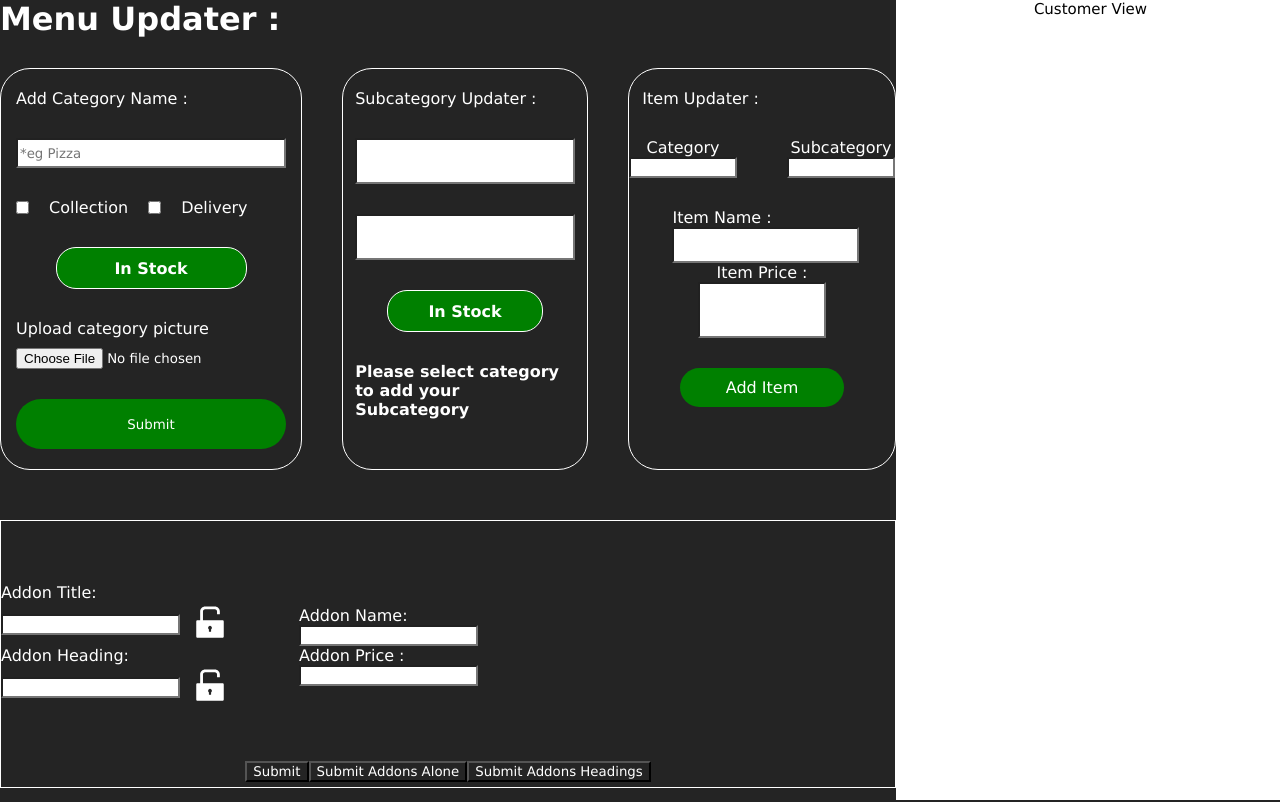
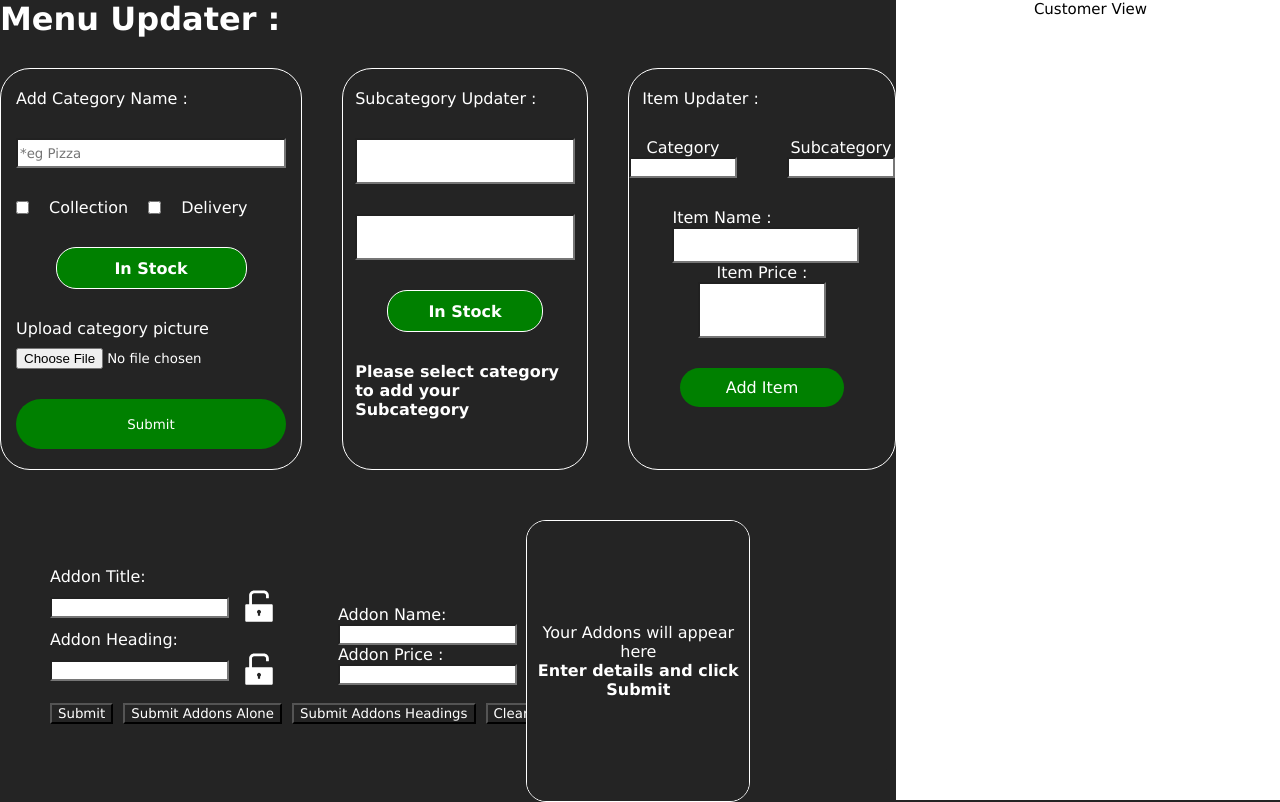
Before and after one commit to sreekanthSubramani/restaurant-client-control-react-js-, a React (Vite) app in the folder restaurantclient/: page /login in a window 1280 px wide. Built offline with nearby package versions, Linux system fonts and the light colour scheme.

Commit message:
addon styled

```diff
--- a/restaurantclient/src/Components/AddonPage/AddonPage.jsx
+++ b/restaurantclient/src/Components/AddonPage/AddonPage.jsx
@@ -3,10 +3,12 @@ import { fullSetAddOn,addAddons,addNewHeadingGroup } from '../../Redux/Slice/Add
 import { useState } from 'react'
 import { AiFillLock } from "react-icons/ai";
 import { AiFillUnlock } from "react-icons/ai";
+import ShowAddonsView from './ShowAddonsView/ShowAddons';
+import { AiOutlineLink } from "react-icons/ai";
 import './Addonpage.css'
 
 
-//adding addons alone with headings - to find the right heading and adding addons
+    //Show the Addons selected and work on linkage
 
 export default function Addonpage(){
 
@@ -16,6 +18,7 @@ export default function Addonpage(){
     const [addOnPrice, setAddOnPrice] = useState('')
     const [lockTitle, setLockTitle] = useState(false)
     const [lockHeading, setLockHeading] = useState(false)
+    const [showAddons, setShowAddons] = useState(false)
 
 
     function lockTitleTitle(){
@@ -33,7 +36,7 @@ export default function Addonpage(){
     const addHeadingGroup = useDispatch()
 
         function handleAddOnGroup(){
-
+                setShowAddons(true)
                 const addOnDetails = [{
                     addOnHeading : addOnHeading,
                     addOns : [{
@@ -59,8 +62,6 @@ export default function Addonpage(){
 
         }
 
-        console.log(addOnSelector, 'add on slice')
-
 
         function handleNewHeadings(){
 
@@ -76,6 +77,16 @@ export default function Addonpage(){
                 addOnDetails : addOnDetails
             }))
         }
+
+        function clearAll(){
+            setAddOnTitle('')
+            setAddOnHeading('')
+            setAddOnName('')
+            setAddOnPrice('')
+        }
+
+
+        const addOnsHere = useSelector((state)=> state.addOnSlice)
 
     return(
         <>
@@ -115,6 +126,12 @@ export default function Addonpage(){
                        {lockHeading ?  <AiFillLock onClick={lockHeadingName} size={40}/> : <AiFillUnlock onClick={lockHeadingName} size={40}/>}
                     </div>
                 </div>
+            <div className='submitBtn'>
+                <button onClick={handleAddOnGroup}>Submit</button>
+                <button onClick={handleAddOnsAlone}>Submit Addons Alone</button>
+                <button onClick={handleNewHeadings}>Submit Addons Headings</button>
+                <button onClick={clearAll}>Clear All</button>
+            </div>
                 </div>
 
                 <div className='adddOnSecond'>
@@ -137,6 +154,23 @@ export default function Addonpage(){
 
                  <div className='adddOnThird'>
                     {/* addon heading space */}
+                    {showAddons ?
+                    <>
+                    <p className='addOnTitle'>Title : {addOnsHere.addOnTitle}</p>
+                    <div className='setRowWise'>
+                    <div className='showAddonsTable'>
+                    <ShowAddonsView />
+                    </div>
+                    <AiOutlineLink size={30}/>
+                    </div>
+                    </>
+                    :
+                    <div className='showAddonsTable'>
+                        <div className='withoutAddons'>
+                        <p>Your Addons will appear here</p>
+                        <h4>Enter details and click Submit</h4>
+                        </div>
+                    </div>}
 
 
 
@@ -144,11 +178,7 @@ export default function Addonpage(){
 
             </div>
 
-            <div className='submitBtn'>
-            <button onClick={handleAddOnGroup}>Submit</button>
-            <button onClick={handleAddOnsAlone}>Submit Addons Alone</button>
-             <button onClick={handleNewHeadings}>Submit Addons Headings</button>
-            </div>
+
         </div>
         </>
     )
--- a/restaurantclient/src/Components/AddonPage/Addonpage.css
+++ b/restaurantclient/src/Components/AddonPage/Addonpage.css
@@ -2,7 +2,6 @@
     display: flex;
     flex-direction: column;
     align-items: center;
-    border: 1px solid white;
     height: auto;
     width: auto;
     padding-bottom: 5px;
@@ -18,22 +17,26 @@
 .adddOnFirst{
     height: auto;
     width: 25dvw;
+    margin-left: 50px;
 }
 .adddOnSecond{
     height: auto;
     width: 25dvw;
 }
 .adddOnThird{
-    height: auto;
-    width: 25dvw;
+    height: 100%;
+    width: 70%;
+    border-radius: 10px;
 }
 .inputAddon{
     background-color: white;
     color: #000;
 }
 .submitBtn{
-    margin-top: -10px;
-    padding-top: -10px;
+    width: 200%;
+    display: flex;
+    gap: 10px;
+    margin-top: 10px;
 }
 .addOnTitleRow{
     display: flex;
@@ -41,3 +44,36 @@
     align-items: center;
     gap: 10px;
 }
+.addOnGroups{
+    display: flex;
+    flex-direction: row;
+}
+.showAddonsTable{
+    display: flex;
+    flex-direction: column;
+    border: 1px solid white;
+    object-fit: contain;
+    width: 60%;
+    height: 280px;
+    border-radius: 20px;
+    overflow: scroll;
+}
+.addOnDetailsPrice{
+    display:  flex;
+    flex-direction: row;
+    width: auto;
+}
+.setRowWise{
+    display: flex;
+    flex-direction: row;
+    gap: 30px;
+}
+.withoutAddons{
+    display: flex;
+    flex-direction: column;
+    align-items: center;
+    justify-content: center;
+    height: 100%;
+    width: 100%;
+    text-align: center;
+}
--- /dev/null
+++ b/restaurantclient/src/Components/AddonPage/ShowAddonsView/ShowAddons.css
@@ -0,0 +1,37 @@
+.addOnTitle{
+    font-size: 20px;
+}
+.addOnSubPage{
+    display: flex;
+    flex-direction: column;
+    align-items: center;
+    gap: 10px;
+}
+.addOnSubPage2{
+    display: flex;
+    flex-direction: column;
+    align-items: center;
+    gap: 10px;
+    object-fit: contain;
+    overflow: scroll;
+    border: 2px solid red;
+}
+.headingAddons{
+    font-size: 20px;
+    font-style: italic;
+}
+.rowsforPrices{
+    display: flex;
+    flex-direction: row;
+    gap: 10px;
+}
+.showAddonsTable{
+    display: flex;
+    gap: 50px;
+    border: 10px solid red;
+}
+.rowsRows{
+    display: flex;
+    flex-direction: row;
+    gap: 20px;
+}
--- /dev/null
+++ b/restaurantclient/src/Components/AddonPage/ShowAddonsView/ShowAddons.jsx
@@ -0,0 +1,39 @@
+import './ShowAddons.css'
+import { useSelector } from "react-redux"
+import { AiOutlineLink } from "react-icons/ai";
+
+
+
+export default function ShowAddonsView(){
+
+    const addOnsHere = useSelector((state)=> state.addOnSlice)
+
+    console.log(addOnsHere, 'addons here')
+
+    return(
+        <div className='addOnSubPage'>
+            <div className='addOnSubPage2'>
+  {addOnsHere.addOnDetails.map((addOnDetail, index) => {
+    return (
+      <div key={index} className='addOnsForLinkage'>
+        <p className='headingAddons'>{addOnDetail.addOnHeading}</p>
+
+        {addOnDetail.addOns.map((adds, i) => {
+          return (
+            <div key={i} className='rowsforPrices'>
+              <p>{adds.addOnName} :</p>
+              <p> {adds.addOnPrice}</p>
+            </div>
+          )
+        })}
+
+      </div>
+          )
+  })}
+            </div>
+
+
+        </div>
+    )
+
+}
```
